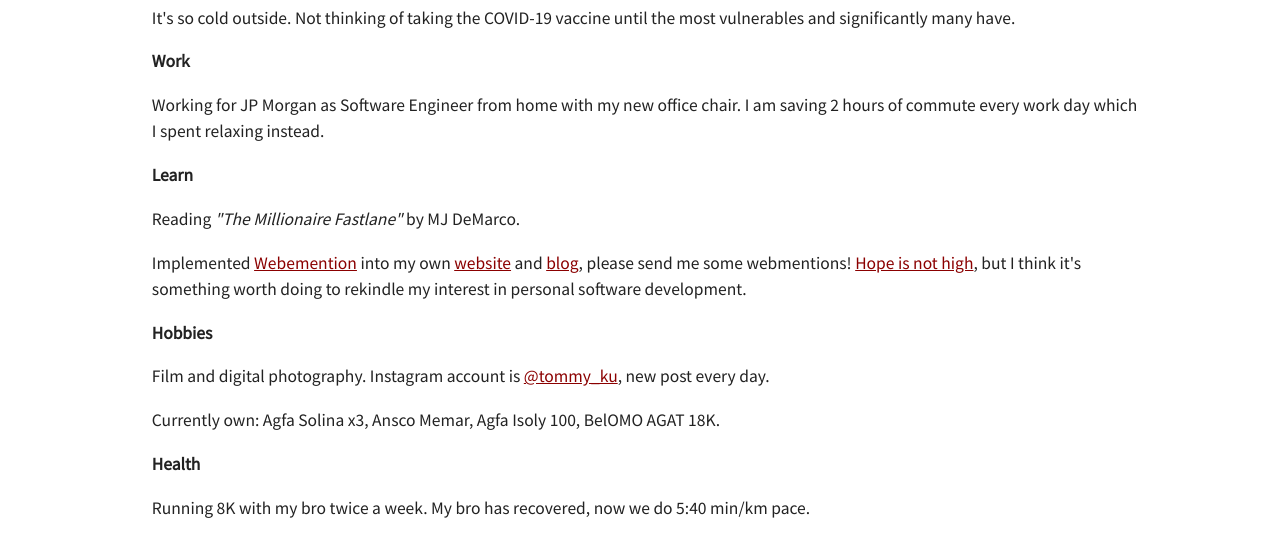
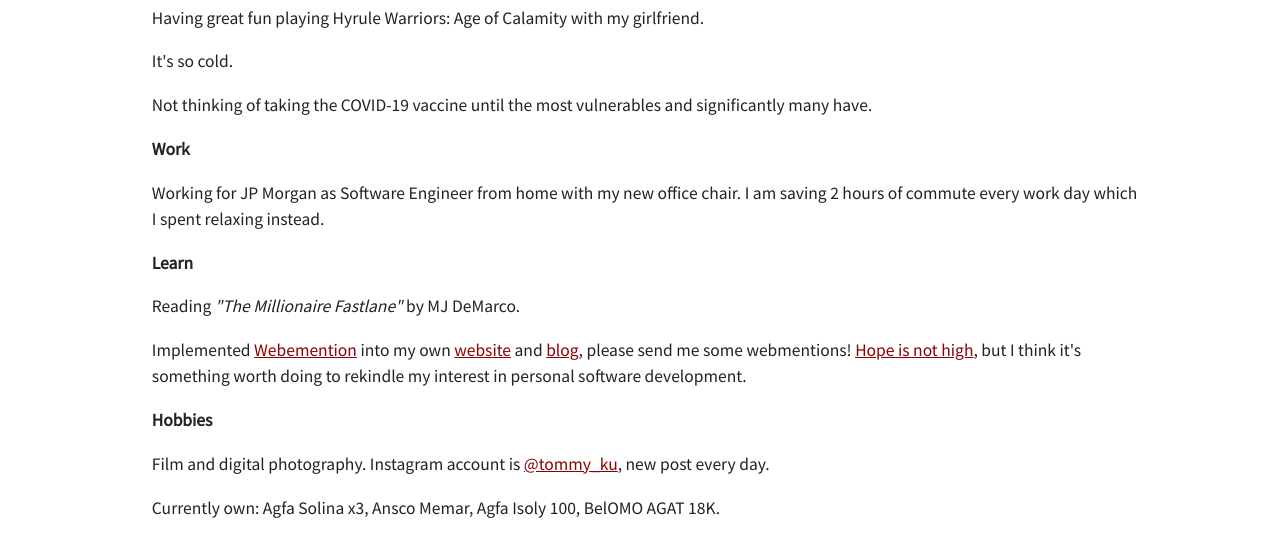
Before and after one commit to tommyku/hp2, a plain HTML site: page now/index.html in a window 1280 px wide. Shown: the part 237-772 px from the top of the page. Drawn offline with nearby package versions, Linux system fonts and the light colour scheme; a script that the page names is missing.

Commit message:
ALT: updated /now

```diff
--- a/now/index.html
+++ b/now/index.html
@@ -33,7 +33,12 @@
         <h3 class="big-header p-name">Now</h3>
         <section class="e-content">
           <p>
-            It's so cold outside.
+            Having great fun playing Hyrule Warriors: Age of Calamity with my girlfriend.
+          </p>
+          <p>
+            It's so cold.
+          </p>
+          <p>
             Not thinking of taking the COVID-19 vaccine until the most vulnerables and significantly many have.
           </p>
           <h4>Work</h4>
```
